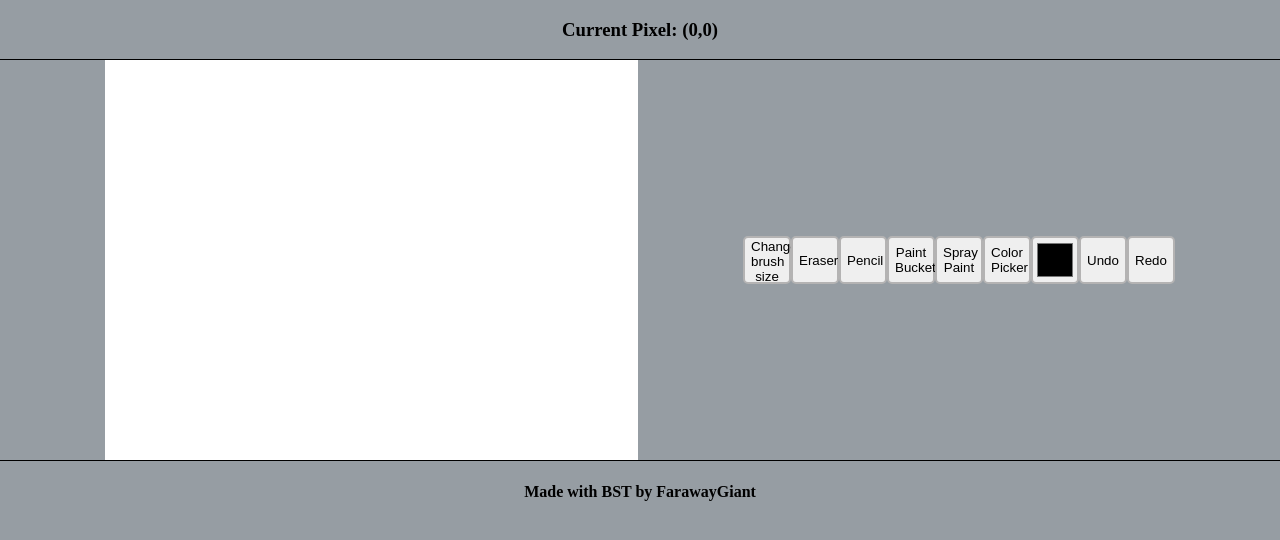
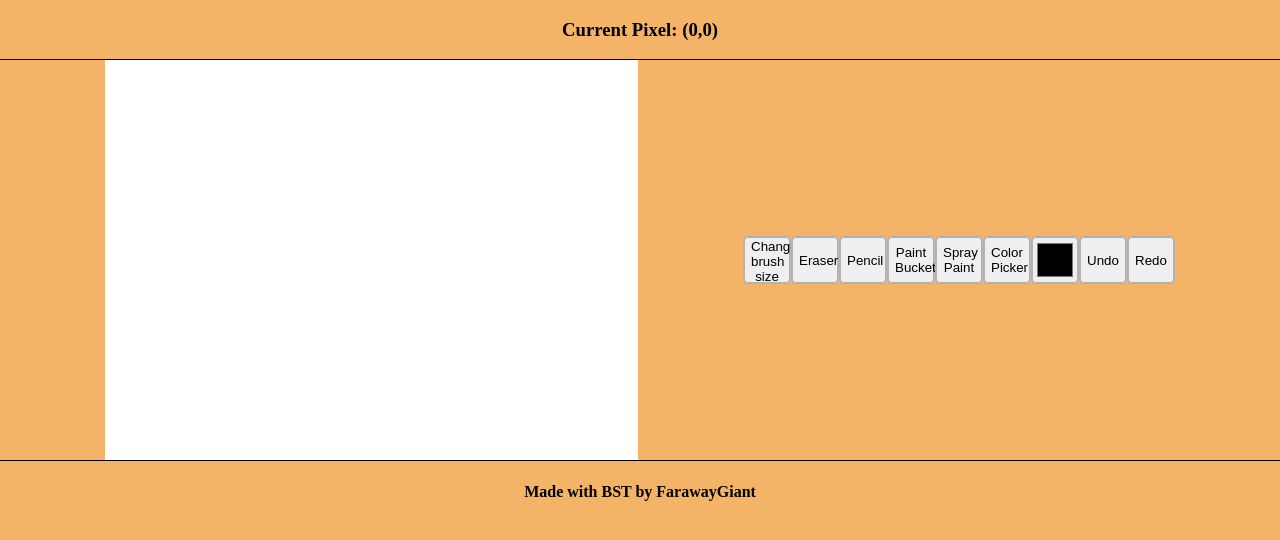
Before and after one commit to madkaudev/FG-Paint, a plain HTML site: page index.html in a window 1280 px wide. Drawn offline with Linux system fonts and the light colour scheme.

Commit message:
Update style.css

```diff
--- a/styles/style.css
+++ b/styles/style.css
@@ -1,7 +1,7 @@
 /* Set the background color. */
 body {
     margin: 0;
-    background-color: rgb(150, 157, 163);
+    background-color: rgb(243, 180, 103);
 }
 
 /* Set margins of text-heavy elements */
```
